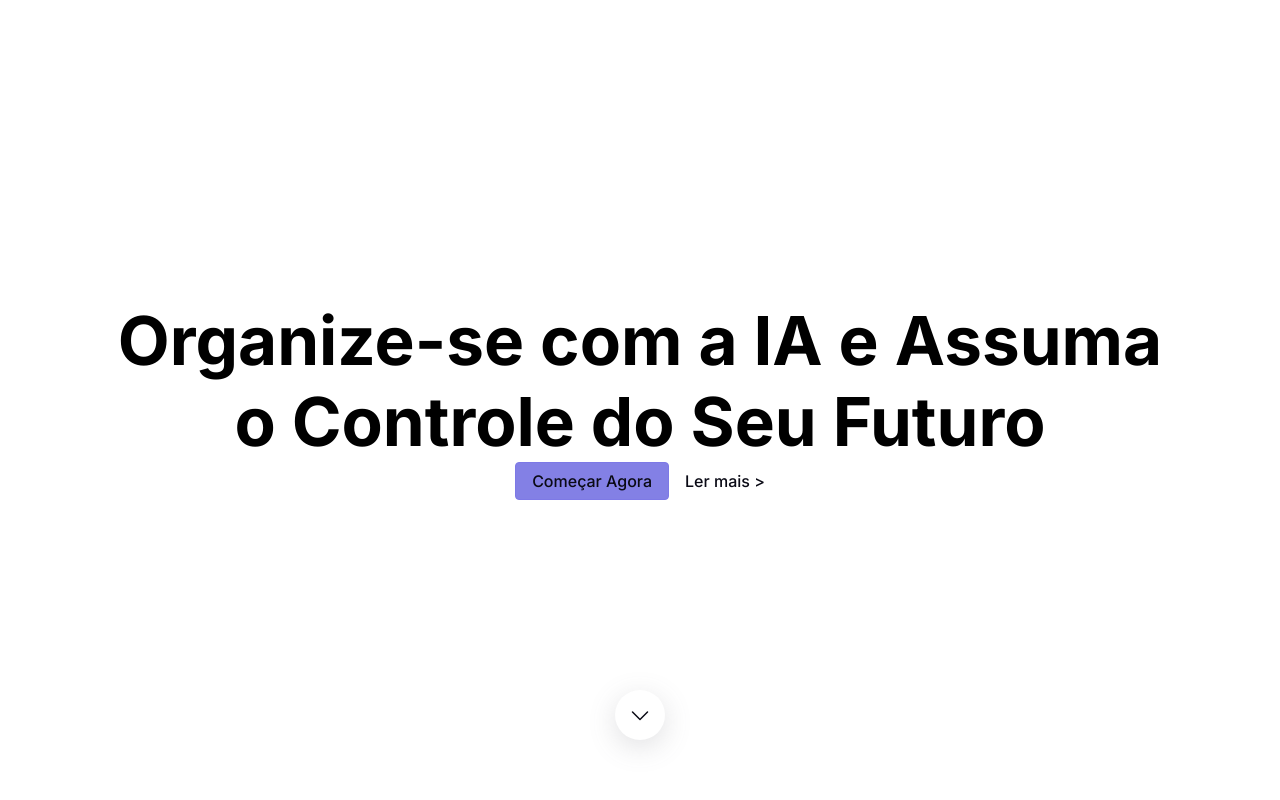
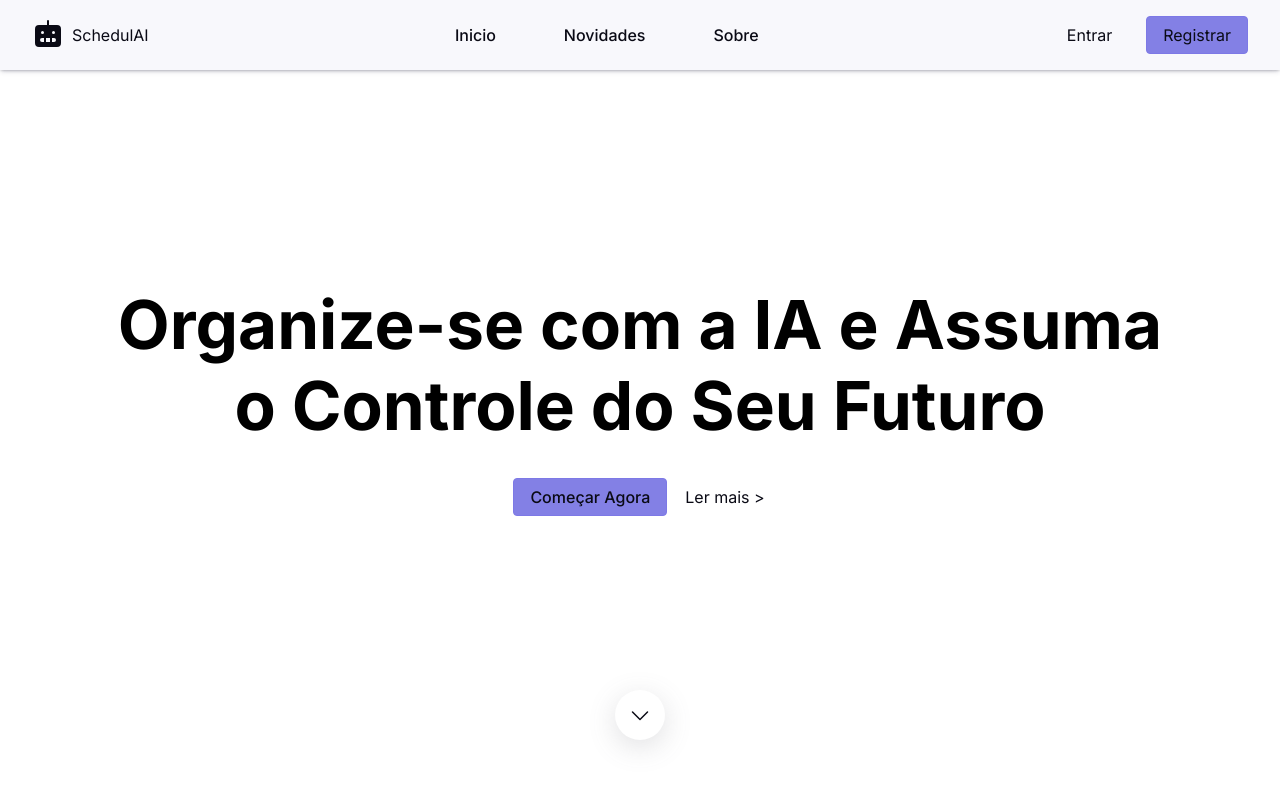
Before and after one commit to SchedulAI/SchedulAI, a React (Vite) app in the folder Frontend/: page / in a window 1280 px wide. Shown: the top 800 px of the page. Built offline with nearby package versions, Linux system fonts and the light colour scheme.

Commit message:
frontend/feature: navbar

```diff
--- a/Frontend/index.html
+++ b/Frontend/index.html
@@ -3,6 +3,12 @@
 	<head>
 		<meta charset="UTF-8" />
 		<meta name="viewport" content="width=device-width, initial-scale=1.0" />
+		<link rel="preconnect" href="https://fonts.googleapis.com" />
+		<link rel="preconnect" href="https://fonts.gstatic.com" crossorigin />
+		<link
+			href="https://fonts.googleapis.com/css2?family=Inter:ital,opsz,wght@0,14..32,100..900;1,14..32,100..900&display=swap"
+			rel="stylesheet"
+		/>
 		<title>Vite + React + TS</title>
 	</head>
 	<body>
--- /dev/null
+++ b/Frontend/src/components/Navbar/index.tsx
@@ -0,0 +1,123 @@
+import styled from "styled-components";
+import { Icon } from "../Icon";
+import { Button } from "../Button";
+import { useNavigate } from "react-router-dom";
+
+const NavbarStyled = styled.div`
+	display: flex;
+	justify-content: space-between;
+	align-items: center;
+	padding: 1rem 2rem;
+	position: fixed;
+	background: #f8f8fc;
+	width: 100%;
+	box-shadow: rgba(50, 50, 93, 0.25) 0px 2px 5px -1px,
+		rgba(0, 0, 0, 0.3) 0px 1px 3px -1px;
+	z-index: 100;
+
+	.logo {
+		display: flex;
+		align-items: center;
+		color: #0a0a15;
+		gap: 0.5rem;
+		user-select: none;
+		cursor: pointer;
+	}
+
+	.nav {
+		ul {
+			display: flex;
+			gap: 4rem;
+
+			padding: 0;
+			li {
+				list-style: none;
+
+				a {
+					font-weight: 500;
+				}
+			}
+		}
+	}
+
+	.buttons {
+		display: flex;
+		align-items: center;
+		gap: 2rem;
+
+		p {
+			font-weight: 400;
+		}
+	}
+`;
+
+export const Navbar = () => {
+	const navigate = useNavigate();
+	const handleScrollToSection = (sectionId: string) => {
+		const section = document.getElementById(sectionId);
+		if (section) {
+			section.scrollIntoView({ behavior: "smooth" });
+		}
+	};
+
+	return (
+		<NavbarStyled>
+			<div
+				className="logo"
+				onClick={() => {
+					navigate("/");
+				}}
+			>
+				<Icon icon="robot" weight="fill" size={32} color="#0A0A15" />
+				<p>SchedulAI</p>
+			</div>
+			<nav className="nav">
+				<ul>
+					<li>
+						<a
+							onClick={() => {
+								handleScrollToSection("main-section");
+							}}
+						>
+							Inicio
+						</a>
+					</li>
+					<li>
+						<a
+							onClick={() => {
+								handleScrollToSection("news-section");
+							}}
+						>
+							Novidades
+						</a>
+					</li>
+					<li>
+						<a
+							onClick={() => {
+								handleScrollToSection("about-section");
+							}}
+						>
+							Sobre
+						</a>
+					</li>
+				</ul>
+			</nav>
+			<div className="buttons">
+				<a
+					onClick={() => {
+						navigate("/login");
+					}}
+				>
+					Entrar
+				</a>
+				<Button
+					onClick={() => {
+						navigate("/register");
+					}}
+				>
+					<p>Registrar</p>
+				</Button>
+			</div>
+		</NavbarStyled>
+	);
+};
--- a/Frontend/src/index.css
+++ b/Frontend/src/index.css
@@ -1,98 +1 @@
 @import url("https://fonts.googleapis.com/css2?family=Inter:ital,opsz,wght@0,14..32,100..900;1,14..32,100..900&display=swap");
-
-:root {
-	font-family: "Inter", serif;
-	/* line-height: 1.5; */
-	font-weight: 400;
-
-	color-scheme: light dark;
-	color: rgba(255, 255, 255, 0.87);
-	background-color: #f8f8fc;
-
-	font-synthesis: none;
-	text-rendering: optimizeLegibility;
-	-webkit-font-smoothing: antialiased;
-	-moz-osx-font-smoothing: grayscale;
-}
-
-a {
-	font-weight: 500;
-	color: #646cff;
-	text-decoration: inherit;
-}
-a:hover {
-	color: #535bf2;
-}
-
-body {
-	margin: 0;
-	display: flex;
-	place-items: center;
-	min-width: 320px;
-	min-height: 100vh;
-}
-
-h1 {
-	font-size: 3.2em;
-}
-
-button {
-	border-radius: 8px;
-	border: 1px solid transparent;
-	padding: 0.6em 1.2em;
-	font-size: 1em;
-	font-weight: 500;
-	font-family: inherit;
-	background-color: #1a1a1a;
-	cursor: pointer;
-	transition: border-color 0.25s;
-}
-button:hover {
-	border-color: #646cff;
-}
-button:focus,
-button:focus-visible {
-	outline: 4px auto -webkit-focus-ring-color;
-}
-
-@media (prefers-color-scheme: light) {
-	:root {
-		color: #213547;
-		background-color: #ffffff;
-	}
-	a:hover {
-		color: #747bff;
-	}
-	button {
-		background-color: #f9f9f9;
-	}
-}
-
-a:hover {
-	color: #4944ca;
-}
-
-a::after {
-	content: "";
-	position: absolute;
-	width: 0;
-	height: 2px;
-	background-color: #4944ca;
-	left: 0;
-	bottom: 0;
-	transition: width 0.4s ease-in-out;
-}
-
-#root {
-	height: 100vh;
-	width: 100vw;
-}
-
-h1,
-h2,
-h3,
-h4,
-p {
-	margin: 0;
-	width: fit-content;
-}
--- a/Frontend/src/main.tsx
+++ b/Frontend/src/main.tsx
@@ -1,10 +1,12 @@
-import { StrictMode } from 'react'
-import { createRoot } from 'react-dom/client'
-import App from './App.tsx'
-import './index.css'
+import { StrictMode } from "react";
+import { createRoot } from "react-dom/client";
+import App from "./App.tsx";
+import "./index.css";
+import { GlobalStyle } from "./styles/globalStyles.tsx";
 
-createRoot(document.getElementById('root')!).render(
-  <StrictMode>
-    <App />
-  </StrictMode>,
-)
+createRoot(document.getElementById("root")!).render(
+	<StrictMode>
+		<GlobalStyle />
+		<App />
+	</StrictMode>
+);
--- a/Frontend/src/pages/Home/index.tsx
+++ b/Frontend/src/pages/Home/index.tsx
@@ -1,14 +1,19 @@
 import styled from "styled-components";
 import { Button } from "../../components/Button";
 import { Icon } from "../../components/Icon";
+import { Navbar } from "../../components/Navbar";
 
 const HomeStyled = styled.div`
+	position: relative;
 	.main-section {
 		height: 100vh;
 		display: flex;
 		flex-direction: column;
 		align-items: center;
 		justify-content: center;
+		gap: 2rem;
+		position: relative;
+
 
 		.title-div {
 			width: 1090px;
@@ -161,27 +166,16 @@ const HomeStyled = styled.div`
 `;
 
 export const Home = () => {
-	const smoothScrollTo = (endY: number, duration: number) => {
-		const startY = window.scrollY;
-		if (startY === endY) return;
-		const distanceY = endY - startY;
-		let startTime: number | null = null;
-
-		const step = (timestamp: number) => {
-			if (!startTime) startTime = timestamp;
-			const progress = timestamp - startTime;
-			const percent = Math.min(progress / duration, 1);
-			window.scrollTo(0, startY + distanceY * percent);
-			if (progress < duration) {
-				window.requestAnimationFrame(step);
-			}
-		};
-
-		window.requestAnimationFrame(step);
+	const handleScrollToSection = (sectionId: string) => {
+		const section = document.getElementById(sectionId);
+		if (section) {
+			section.scrollIntoView({ behavior: "smooth" });
+		}
 	};
 
 	return (
 		<HomeStyled className="home-div">
+			<Navbar />
 			<section className="main-section">
 				<div className="title-div">
 					<h1 className="h1-title">
@@ -193,7 +187,7 @@ export const Home = () => {
 						<p>Começar Agora</p>
 					</Button>
 					<a
-						onClick={() => smoothScrollTo(1200, 1000)}
+						onClick={() => handleScrollToSection("about-section")}
 						className="read-more"
 					>
 						Ler mais {">"}
@@ -201,12 +195,12 @@ export const Home = () => {
 				</div>
 				<div
 					className="div-arrow-down"
-					onClick={() => smoothScrollTo(500, 1000)}
+					onClick={() => handleScrollToSection("news-section")}
 				>
 					<Icon icon="arrowDown" size={24} color="#0A0A15" />
 				</div>
 			</section>
-			<section className="news-section" id="#news-section">
+			<section className="news-section" id="news-section">
 				<div className="div-title">
 					<h2>Novidades</h2>
 					<h4>
--- a/Frontend/src/pages/Login/index.tsx
+++ b/Frontend/src/pages/Login/index.tsx
@@ -108,7 +108,7 @@ export const Login = () => {
           </a>
         </div>
         <div className="login-enter-register-div">
-          <Button onClick={() => loginFetch()}>Entrar</Button>
+          <Button width="full" onClick={() => loginFetch()}>Entrar</Button>
           <a id="login-a-create-account">
             Não tem uma conta? <span>Registre-se</span>
           </a>
--- /dev/null
+++ b/Frontend/src/styles/globalStyles.tsx
@@ -0,0 +1,83 @@
+import { createGlobalStyle } from "styled-components";
+
+const GlobalStyle = createGlobalStyle`
+* {
+	padding: 0;
+	margin: 0;
+	box-sizing: border-box;
+	font-family: "Inter", serif;
+}
+
+#root {
+	height: 100vh;
+	width: 100vw;
+}
+
+a {
+	color: #0a0a15;
+	text-decoration: none;
+	cursor: pointer;
+	transition: color 0.3s ease-in-out, border 0.3s ease-in-out;
+	padding: 2px;
+	position: relative;
+}
+
+a::after {
+	content: '';
+	position: absolute;
+	width: 0;
+	height: 2px;
+	background-color: #4944ca;
+	left: 0;
+	bottom: 0;
+	transition: width 0.4s ease-in-out;
+}
+
+a:hover {
+	color: #4944ca;
+}
+
+a:hover::after {
+	width: 100%;
+}
+
+body {
+	margin: 0;
+	display: flex;
+	place-items: center;
+	min-width: 320px;
+	min-height: 100vh;
+}
+
+h1 {
+	font-size: 3.2em;
+}
+
+button {
+	border-radius: 8px;
+	border: 1px solid transparent;
+	padding: 0.6em 1.2em;
+	font-size: 1em;
+	font-weight: 500;
+	font-family: inherit;
+	background-color: #1a1a1a;
+	cursor: pointer;
+	transition: border-color 0.25s;
+}
+
+button:hover {
+	border-color: #646cff;
+}
+
+button:focus,
+button:focus-visible {
+	outline: 4px auto -webkit-focus-ring-color;
+}
+
+h1, h2, h3, h4, p {
+	margin: 0;
+	width: fit-content;
+}
+`;
+
+export { GlobalStyle };
```
Also changed, not shown: 1 other file (tests, documents, lock files or other folders). Lines whose indentation alone changed are shown as unchanged.
